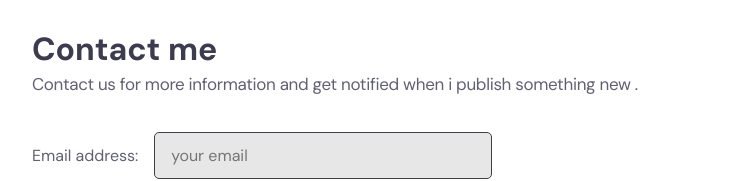
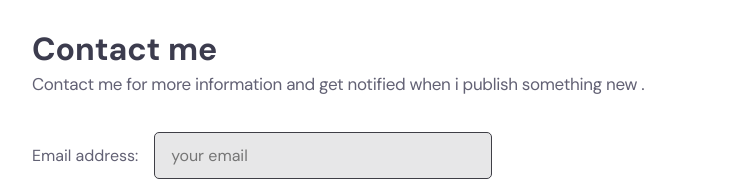
Before and after one commit to houssemELbahri/portfolio, a React (Vite) app: page / in a window 1280 px wide. Shown: the part 2261-2442 px from the top of the page, without its empty margins (75-818 px from the left). Built offline with nearby package versions, Linux system fonts and the light colour scheme.

Commit message:
fixing text

```diff
--- a/src/sections/Contact/index.tsx
+++ b/src/sections/Contact/index.tsx
@@ -11,7 +11,7 @@ export const Contact = () => {
     return (
         <section className='contact-container'>
             <h1 className='title'>Contact me</h1>
-            <p className='description'>Contact us for more information and get notified when i publish something new .</p>
+            <p className='description'>Contact me for more information and get notified when i publish something new .</p>
             <div className='flex form-container'>
                 <form onSubmit={handleSubmit}>
                     <div className='label-input'>
```
Also changed, not shown: 1 other file (tests, documents, lock files or other folders).
